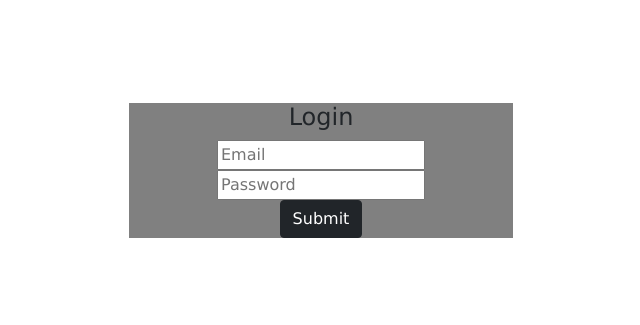
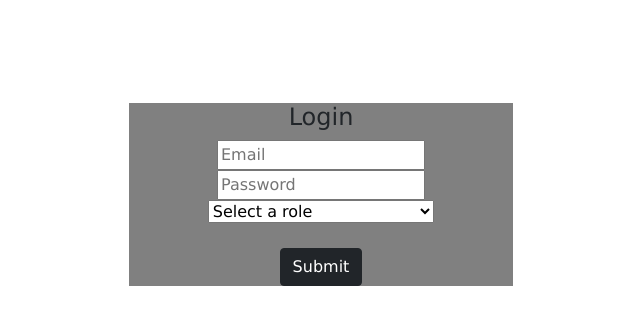
Before and after one commit to KartheeshReddy/temp_miniproject, a PHP site: page /login.php in a window 1280 px wide. Shown: the part 153-478 px from the top of the page, without its empty margins (319-959 px from the left). Run offline with PHP 8.4, Linux system fonts and the light colour scheme.

Commit message:
files added

```diff
--- a/login.php
+++ b/login.php
@@ -39,12 +39,20 @@
             </h1>
             <input type="email" placeholder="Email" name="email" id=""><br>
             <input type="password" placeholder="Password" name="password"><br>
+            <select name="role" id="" style="width:59%">
+                <option name="role" disabled selected>Select a role</option>
+                <option value="admin" name="role">Admin</option>
+                <option value="user" name="role" >User</option>
+            </select><br><br>
             <input type="submit" name='submit_btn' class="btn btn-dark">
         </fieldset>
     </form>
 
     <?php
     if (isset($_POST['submit_btn'])) {
+        $role=$_POST['role'];
+        if($role=="user")
+        {
             $email = $_POST["email"];
             $password = $_POST["password"];
 
@@ -63,6 +71,25 @@
                 echo "<script>alert('Invalid Credentials!')</script>";
             }
         }
+        else
+        {
+            $email = $_POST["email"];
+            $password = $_POST["password"];
+
+            $query = "select * from admin where admin_email = '$email' and admin_pwd = '$password'";
+            $query_run = mysqli_query($con, $query);
+            $row = mysqli_fetch_assoc($query_run);
+
+            if ($row!=NULL) {
+                $_SESSION['admin_email']=$email;
+                $_SESSION["admin_loggedin"] = true;
+                header('location:admin_index.php');
+                exit();
+            } else {
+                echo "<script>alert('Invalid Credentials!')</script>";
+            }
+        }
+    }
     ?>
 
     <!-- Bootstrap Bundle with popper -->
```
Also changed, not shown: admin_orders.php (+18 -14 lines), customer_orders.php (+9 -0 lines). Lines whose indentation alone changed are shown as unchanged.
